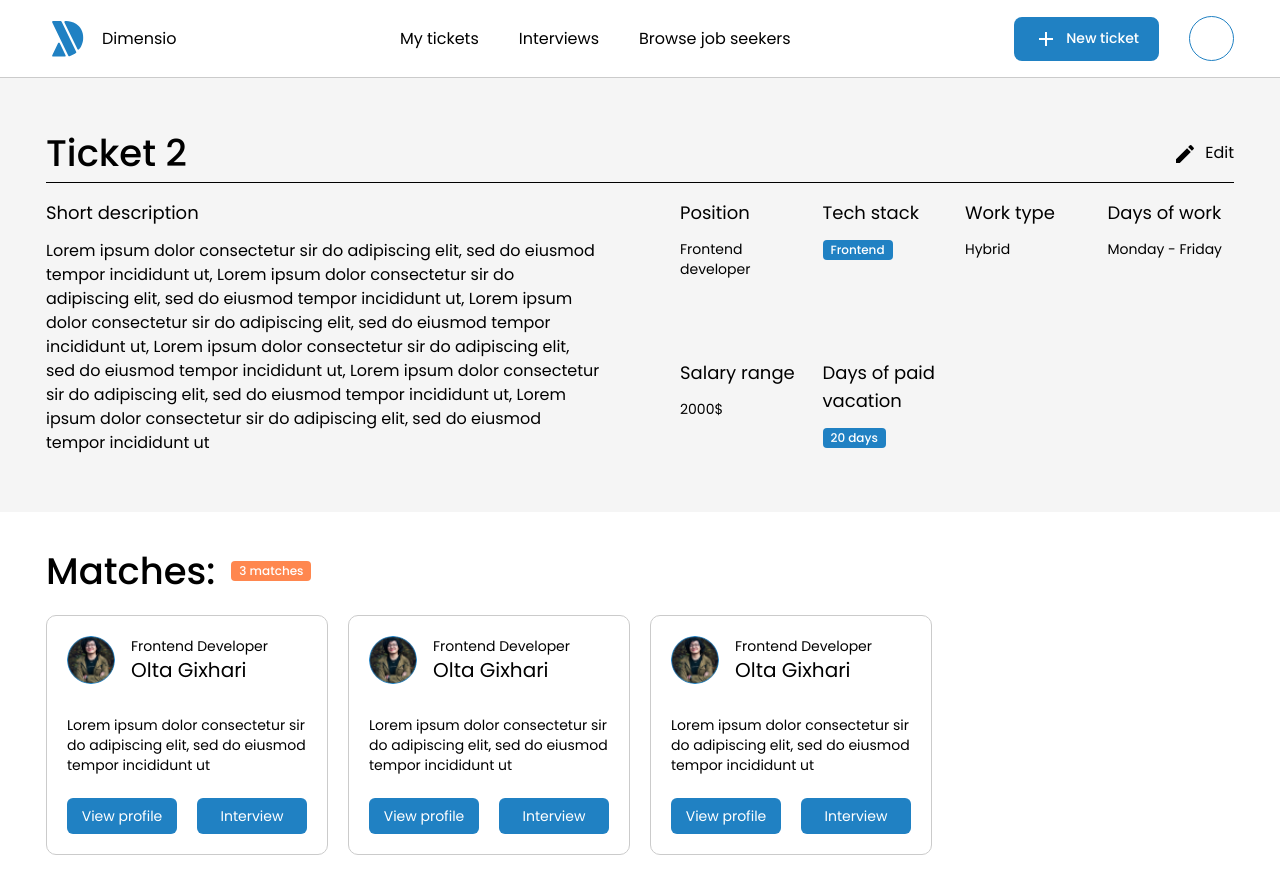
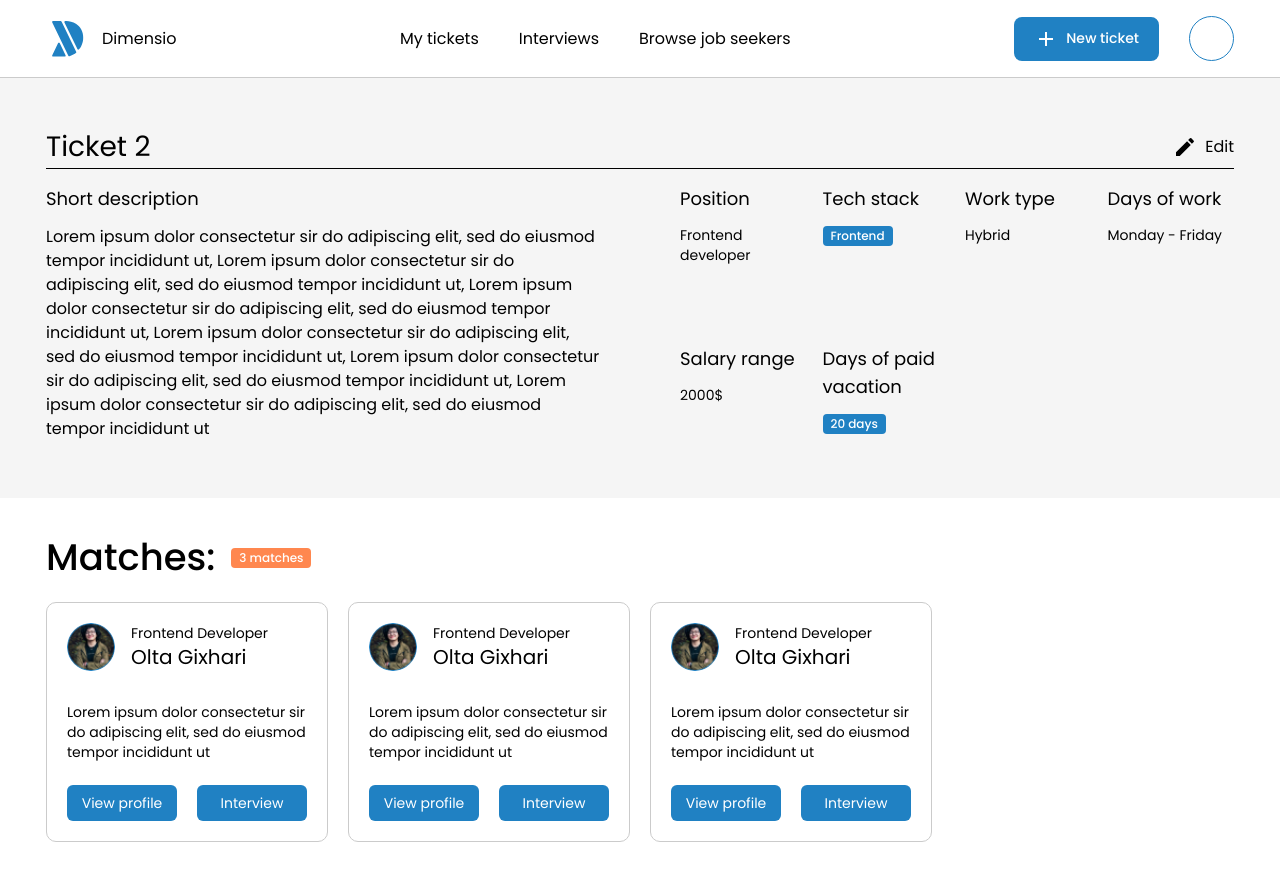
Before and after one commit to blendarkabashi/dimensio, a Next.js app: page /company/ticket/1 in a window 1280 px wide. Shown: the top 894 px of the page. Built offline with nearby package versions, Linux system fonts and the light colour scheme.

Commit message:
font fix on individual ticket title

```diff
--- a/pages/company/ticket/[id].js
+++ b/pages/company/ticket/[id].js
@@ -11,7 +11,7 @@ export default function index() {
       <div className="bg-lightGray pt-12">
         <div className="container">
           <div className="flex flex-row justify-between items-center mb-4 border-b-[1px] border-black">
-            <h1 className="text-[37px] font-medium">Ticket 2</h1>
+            <h1 className=" text-[28px]">Ticket 2</h1>
             <span className=" cursor-pointer">
               <EditIcon className="mr-2" />
               Edit
```
